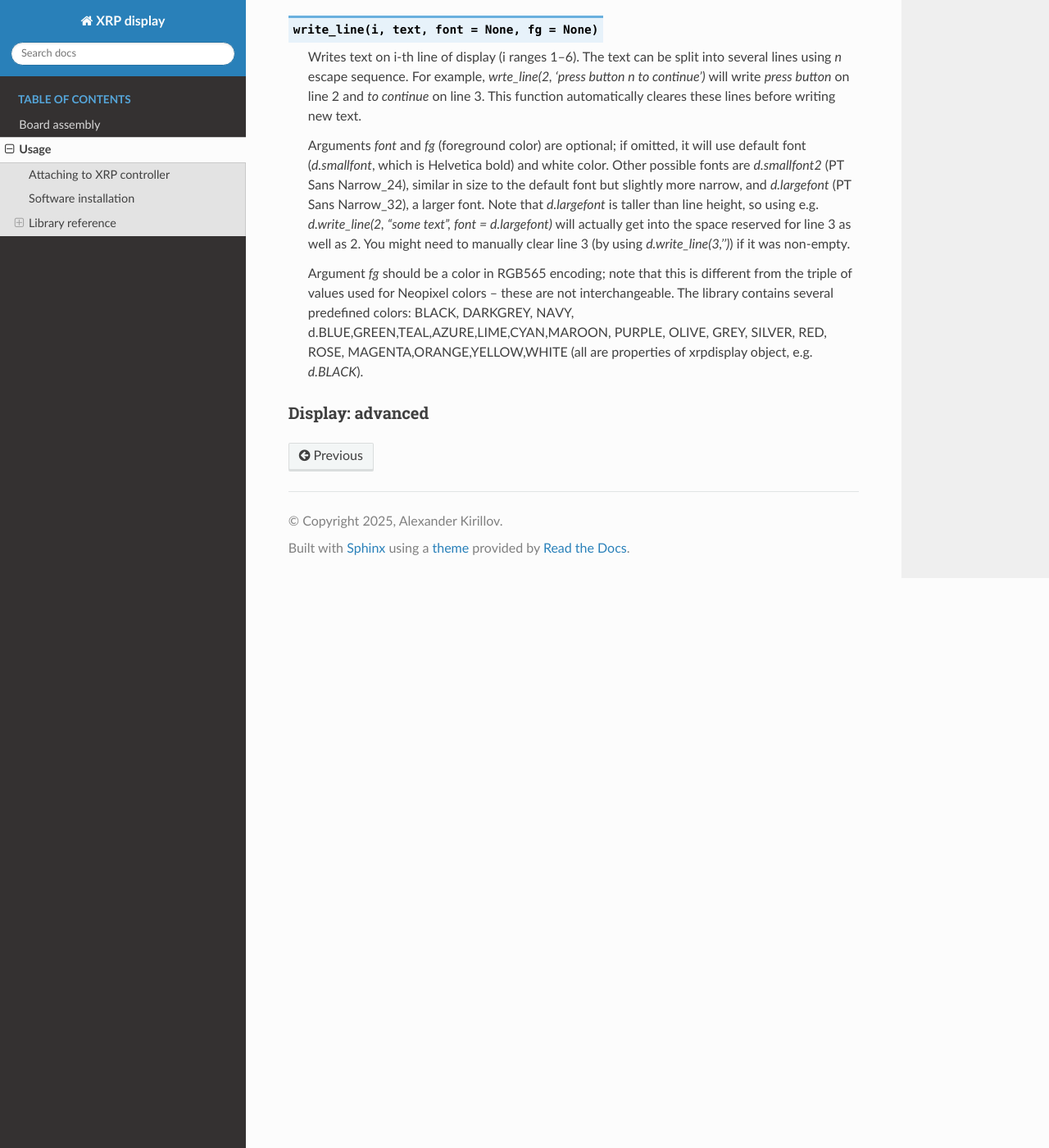
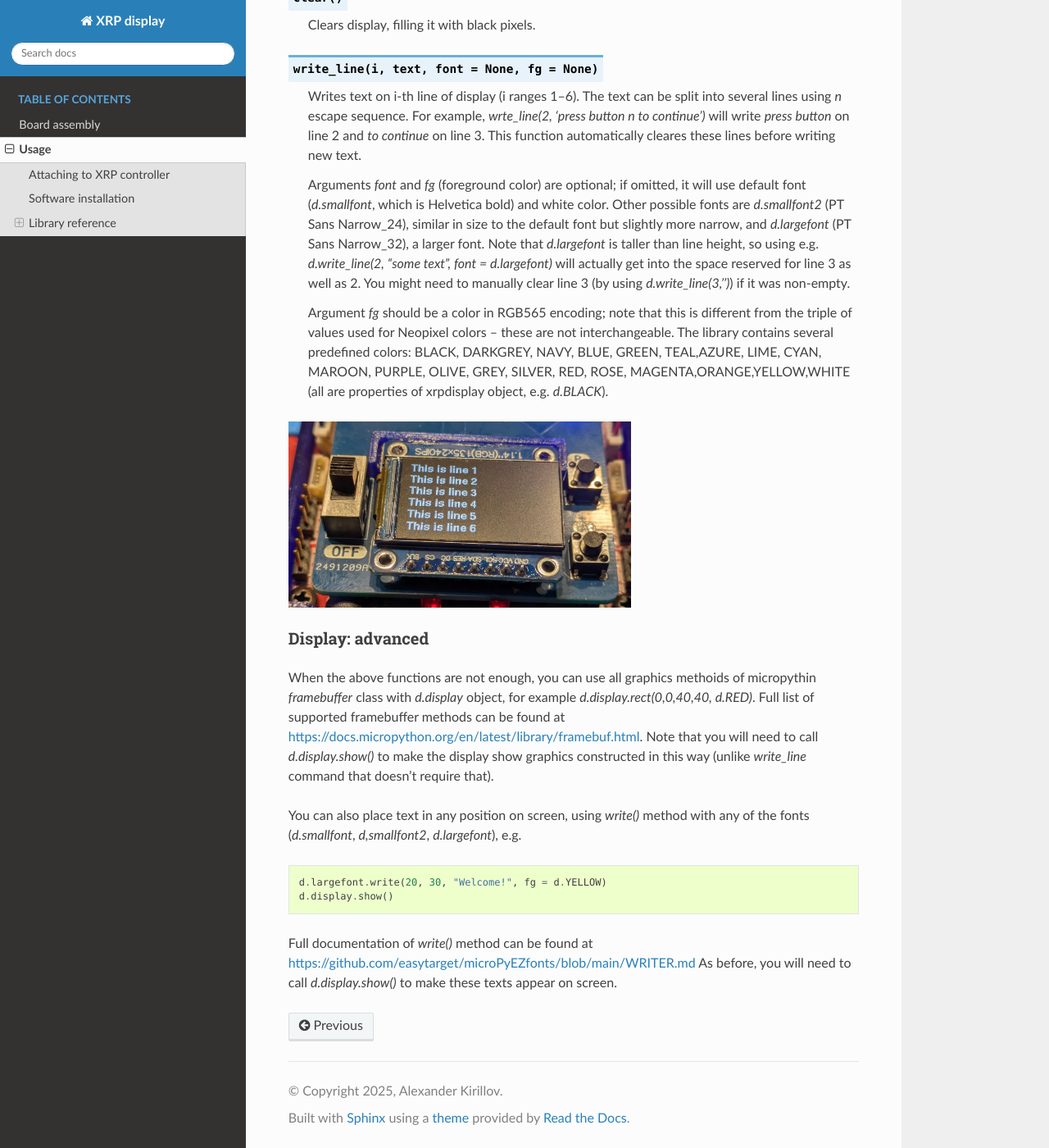
Before and after one commit to shurik179/XRPdisplay, a Sphinx documentation site: the page built from docs/usage.rst, in a window 1280 px wide and 1400 px high, scrolled down 1672 px. Shown: the whole window at 82% size. Built offline with Sphinx 7.4.7 and the Read the Docs theme 3.1.0, drawn with Linux system fonts in a browser that asks for light colours; formulas are drawn with MathJax 3; some of the changed text lies outside the part shown.

Commit message:
docs update

```diff
--- a/docs/assembly.rst
+++ b/docs/assembly.rst
@@ -22,7 +22,7 @@ they are fragile.
 
 
 
-After soldering all components, use flush cutters trim the pins of the TFT display and the switch protruding
+After soldering all components, use flush cutters to trim the pins of the TFT display and the switch protruding
 from the bottom of the board.
 
 .. figure:: images/bottom.jpg
--- a/docs/usage.rst
+++ b/docs/usage.rst
@@ -18,8 +18,11 @@ controller should stay in off position.
 Software installation
 ######################
 
-Download all files in `software/lib` folder of the |github| and copy them to /lib folder of your XRP controller
-(I use Thonny edtor for that).
+Software is based on `st7789 display driver <https://github.com/easytarget/st7789-framebuffer>`__
+by `Owen Carter <https://github.com/easytarget>`__.
+
+To install the software, download all files in `software/lib` folder of the |github| and copy them
+to /lib folder of your XRP controller (I use Thonny edtor for that).
 
 Now run `displaytest.py` file for demonstration of the board capabilities. This file is amply commented,
 making it easy to modify.
@@ -91,9 +94,32 @@ Display: basic operations
 
    Argument `fg` should be a color in RGB565 encoding; note that this is different
    from the triple of values used for Neopixel colors -- these are not interchangeable. The library contains several predefined colors:
-   BLACK, DARKGREY, NAVY, d.BLUE,GREEN,TEAL,AZURE,LIME,CYAN,MAROON, PURPLE, OLIVE, GREY, SILVER, RED, ROSE, MAGENTA,ORANGE,YELLOW,WHITE
+   BLACK, DARKGREY, NAVY, BLUE, GREEN, TEAL,AZURE, LIME, CYAN, MAROON, PURPLE, OLIVE, GREY, SILVER, RED, ROSE, MAGENTA,ORANGE,YELLOW,WHITE
    (all are properties of xrpdisplay object, e.g. `d.BLACK`).
+
+
+.. figure:: images/six_lines.jpg
+    :alt: Main view
+    :width: 60%
 
 
 Display: advanced
 ------------------
+
+When the above functions are not enough, you can use all graphics methoids of micropythin `framebuffer` class with `d.display` object, for example
+`d.display.rect(0,0,40,40, d.RED)`. Full list of supported framebuffer methods can be found at https://docs.micropython.org/en/latest/library/framebuf.html.
+Note that you will need to call `d.display.show()` to make the display show graphics constructed in this way (unlike `write_line` command that doesn't
+require that).
+
+You can also place text in any position on screen, using `write()` method with any of the fonts (`d.smallfont`, `d,smallfont2`, `d.largefont`),
+e.g.
+
+
+.. code-block:: python
+
+   d.largefont.write(20, 30, "Welcome!", fg = d.YELLOW)
+   d.display.show()
+
+
+Full documentation of `write()` method can be found at https://github.com/easytarget/microPyEZfonts/blob/main/WRITER.md
+As before, you will need to call `d.display.show()` to make these texts appear on screen.
```
Also changed, not shown: docs/images/six_lines.jpg (added).
